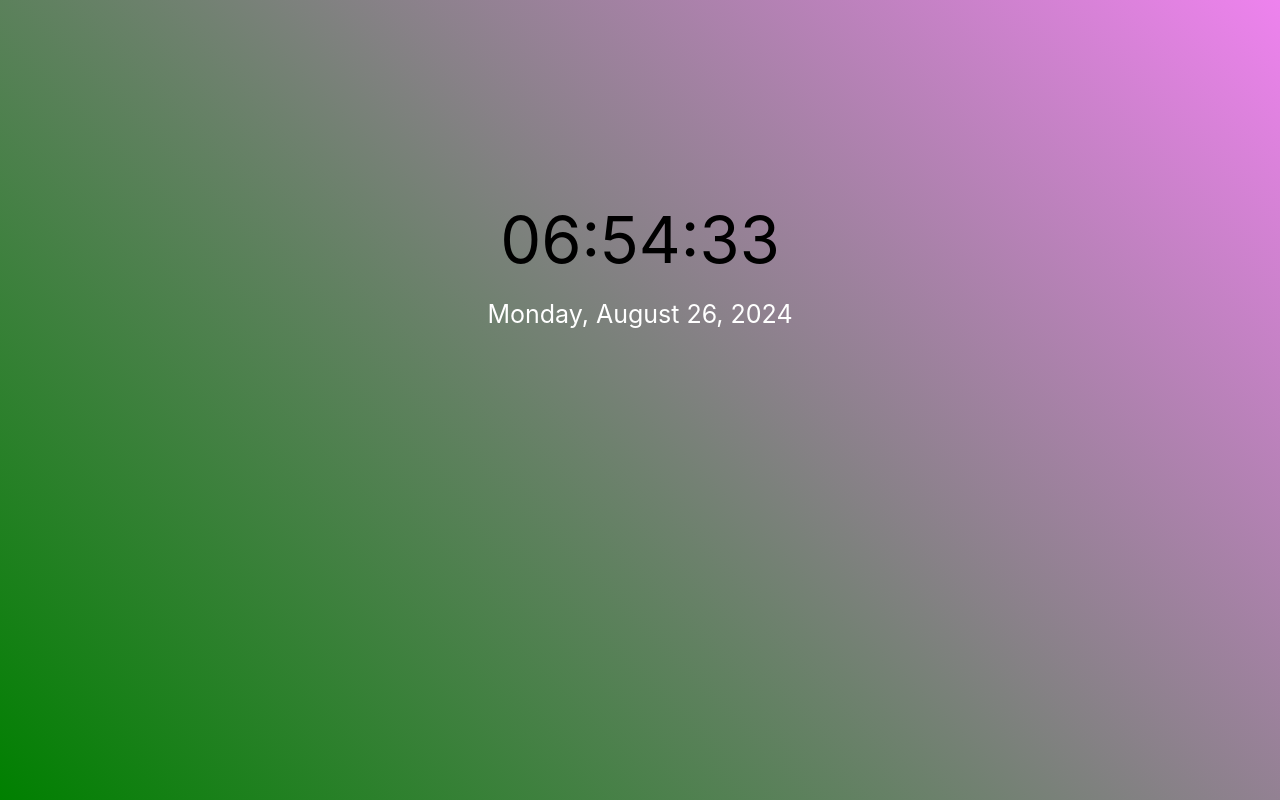
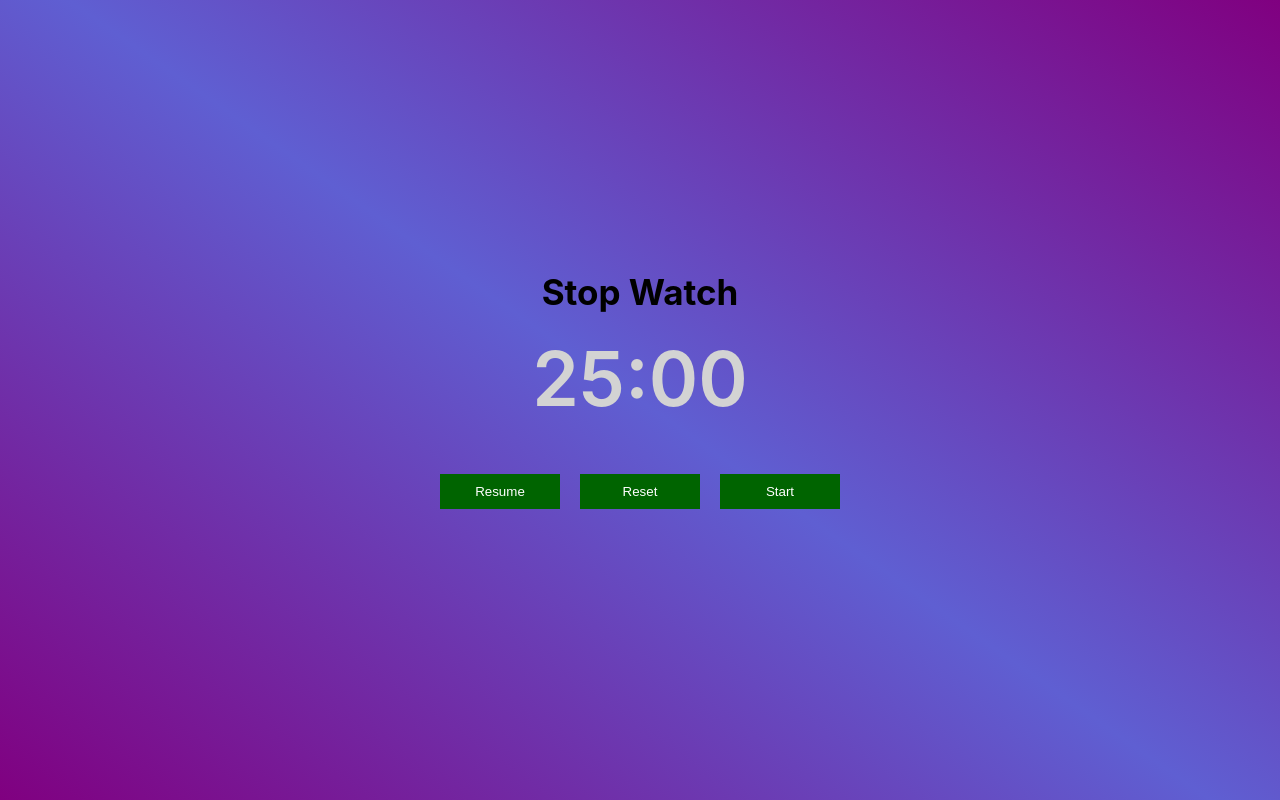
Before and after one commit to geethanjali128/25_react_projects, a React (Create React App) app: page / in a window 1280 px wide. Built offline with nearby package versions, Linux system fonts and the light colour scheme.

Commit message:
25 react projects

```diff
--- a/src/App.js
+++ b/src/App.js
@@ -1,6 +1,6 @@
 import React from 'react'
 import './App.css'
-import ClockParent from './components/digital-clock/ClockParent'
+import WatchParent from './components/stop-watch/WatchParent'
 function App() {
 
 
@@ -10,7 +10,8 @@ function App() {
     <div className='App'>
       {/* <h1 className='title'>25 REACT.JS PROJECTS FOR INTERVIEW PREPERATION</h1> */}
       {/* <PaginationProducts/> */}
-    <ClockParent/>
+    {/* <ClockParent/> */}
+    <WatchParent/>
 
     </div>
   )
--- /dev/null
+++ b/src/components/stop-watch/Watch.css
@@ -0,0 +1,39 @@
+.stop-watch {
+  width: 100%;
+  height: 100vh;
+  display: flex;
+  align-items: center;
+  justify-content: center;
+  background: linear-gradient(35deg, purple, rgb(95, 95, 210), purple);
+}
+
+.watch > p {
+  font-size: 75px;
+  color: lightgrey;
+  margin-top: 20px;
+  font-weight: 600;
+}
+
+.watch h3 {
+  font-size: 35px;
+}
+
+.button-container > button {
+  width: 120px;
+  border: 0;
+  outline: 0;
+  margin: 20px 10px;
+  padding: 10px 15px;
+  background-color: darkgreen;
+  color: #fff;
+  cursor: pointer;
+}
+
+.button-container {
+  margin-top: 30px;
+}
+
+.button-container > button:hover {
+  background-color: lightgray;
+  color: black;
+}
--- /dev/null
+++ b/src/components/stop-watch/Watch.js
@@ -0,0 +1,66 @@
+import React, { useEffect, useRef, useState } from 'react'
+
+
+const Watch = ({initialTime}) => {
+
+    const[time,setTime]=useState(initialTime)
+    const[isRunning,setIsRunning]=useState(false)
+    const intervalReference=useRef()
+
+    useEffect(()=>{
+        if(isRunning){
+            intervalReference.current=setInterval(()=>{
+                setTime( prevTime=>{
+                    if(prevTime===0){
+                        clearInterval(intervalReference.current)
+                        setIsRunning(false)
+
+                        return 0
+                    }
+
+                    return prevTime-1
+                })
+            },1000)
+        }else{
+            clearInterval(intervalReference.current)
+        }
+
+        return ()=>{
+            clearInterval(intervalReference.current)
+        }
+
+    },[isRunning])
+
+    const minutes=Math.floor(time/60)
+    const seconds=time%60
+
+
+    const handlePauseAndResume=()=>{
+        setIsRunning(!isRunning)
+    }
+
+    const handleReset=()=>{
+        clearInterval(intervalReference.current)
+        setTime(initialTime)
+        setIsRunning(false)
+    }
+
+    const handleStart=()=>{
+        setIsRunning(true)
+    }
+
+  return (
+    <div className='watch'>
+         <h3>Stop Watch</h3>
+      <p>{String(minutes).padStart(2,"0")}:{String(seconds).padStart(2,"0")}</p>
+      <div className='button-container'>
+        <button onClick={handlePauseAndResume}>{isRunning?"Pause":"Resume"}</button>
+        <button onClick={handleReset}>Reset</button>
+         <button onClick={handleStart}>Start</button>
+      </div>
+
+    </div>
+  )
+}
+
+export default Watch
--- /dev/null
+++ b/src/components/stop-watch/WatchParent.js
@@ -0,0 +1,15 @@
+import React from 'react'
+import Watch from './Watch'
+import './Watch.css'
+
+
+const WatchParent = () => {
+  return (
+    <div className='stop-watch' >
+
+      <Watch initialTime={1500}/>
+    </div>
+  )
+}
+
+export default WatchParent
```
